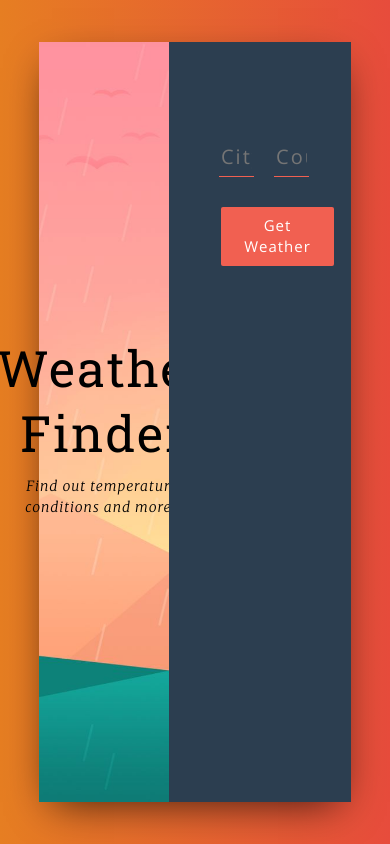
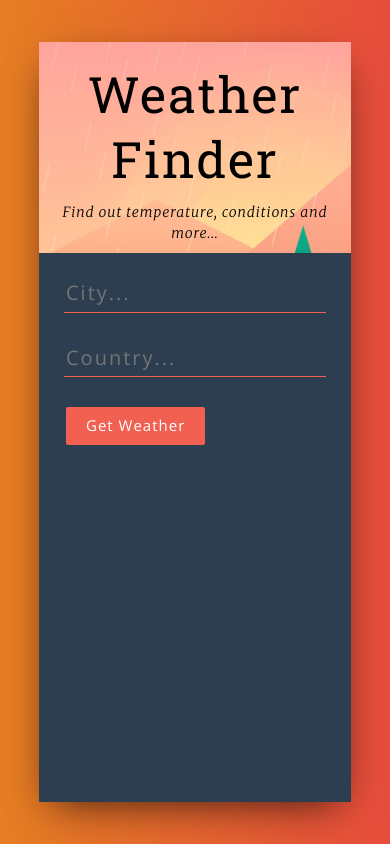
Before and after one commit to dilloncoffman/react-weather-app, a React (Create React App) app: page / in a window 390 px wide. Built offline with nearby package versions, Linux system fonts and the light colour scheme.

Commit message:
Started to make app responsive

```diff
--- a/src/App.css
+++ b/src/App.css
@@ -125,3 +125,22 @@ button:active {
   letter-spacing: 1px;
   font-weight: 200;
 }
+
+@media only screen and (max-width: 768px) {
+    [class*="col-"] {
+        width: 100%;
+    }
+    input {
+        width: 100% !important;
+    }
+    .title-container {
+        height: 25vh;
+    }
+    .form-container {
+        padding: 25px 25px;
+        height: 65vh;
+    }
+    .weather__info {
+        width: 100%;
+    }
+}
```
